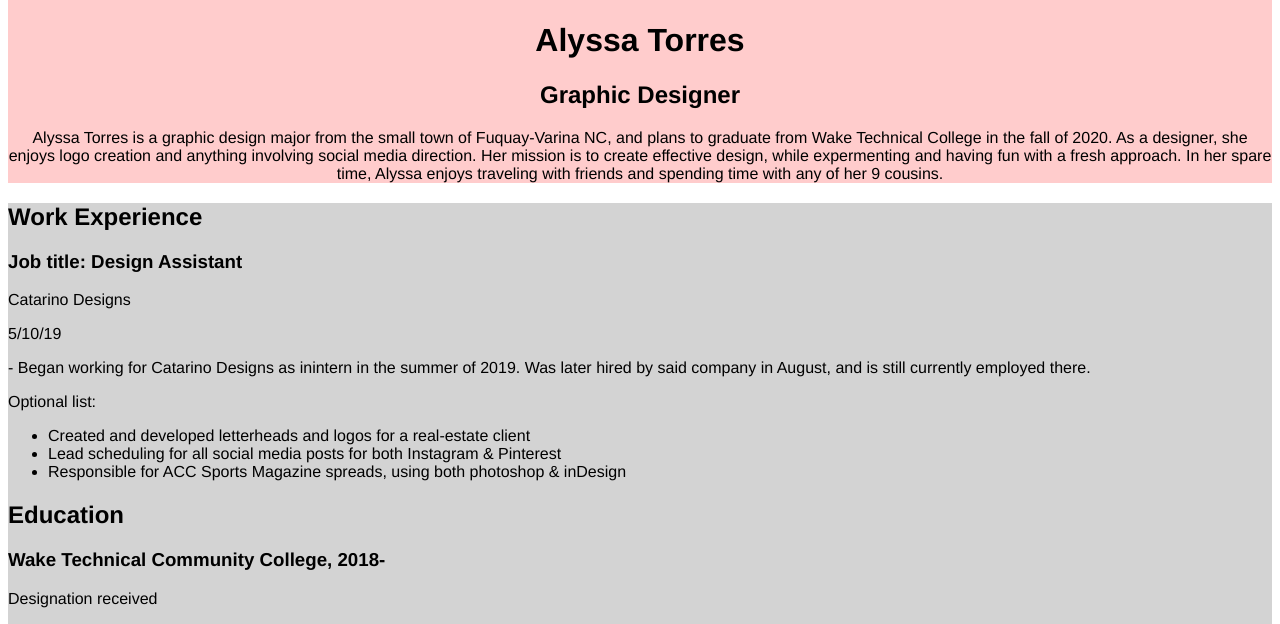
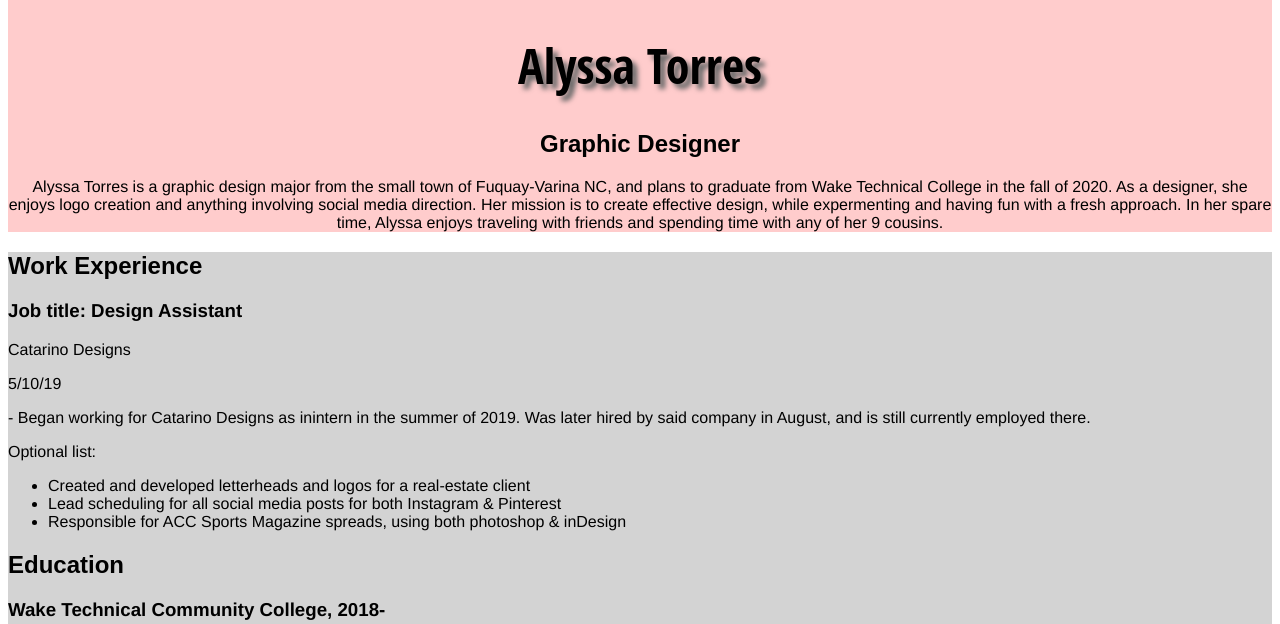
Before and after one commit to lyssa-98/lesson3, a plain HTML site: page index.html in a window 1280 px wide. Shown: the part 161-785 px from the top of the page. Drawn offline with Linux system fonts and the light colour scheme.

Commit message:
Update styles.css

```diff
--- a/styles.css
+++ b/styles.css
@@ -11,3 +11,12 @@ footer{
     background-color: #ffcccc;
     font-family: 'Helvetica', 'Arial Narrow', Arial, sans-serif;
 }
+h1{
+    font-family: 'Open Sans Condensed', sans-serif;
+    font-size: 3em;
+    text-shadow: 5px 5px 5px #696969;
+}
+h2{
+/* font-family: 'Open Sans Condensed', sans-serif;*/
+font-family: 'Red Hat Display', sans-serif;
+}
```
